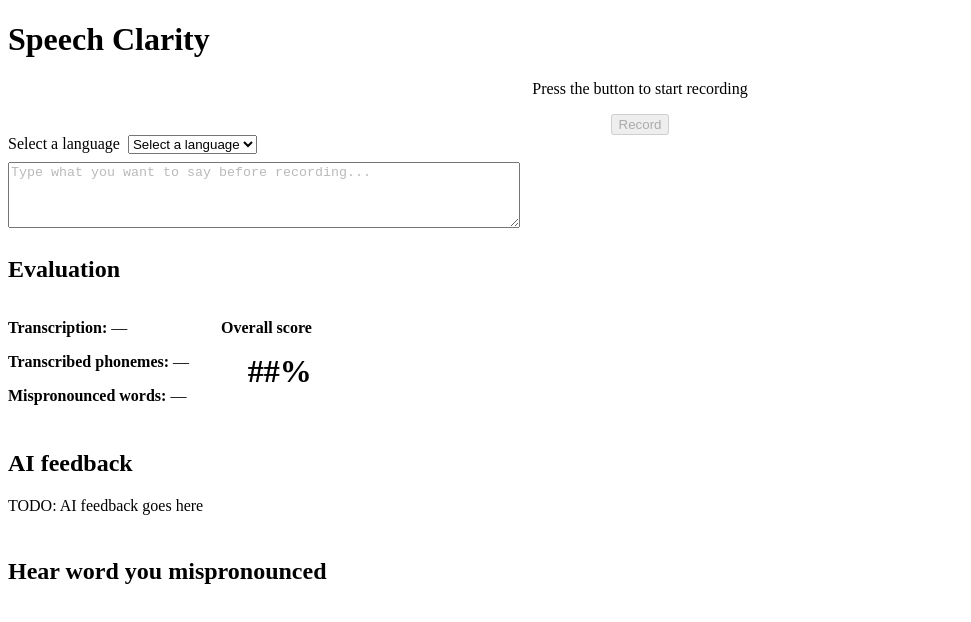
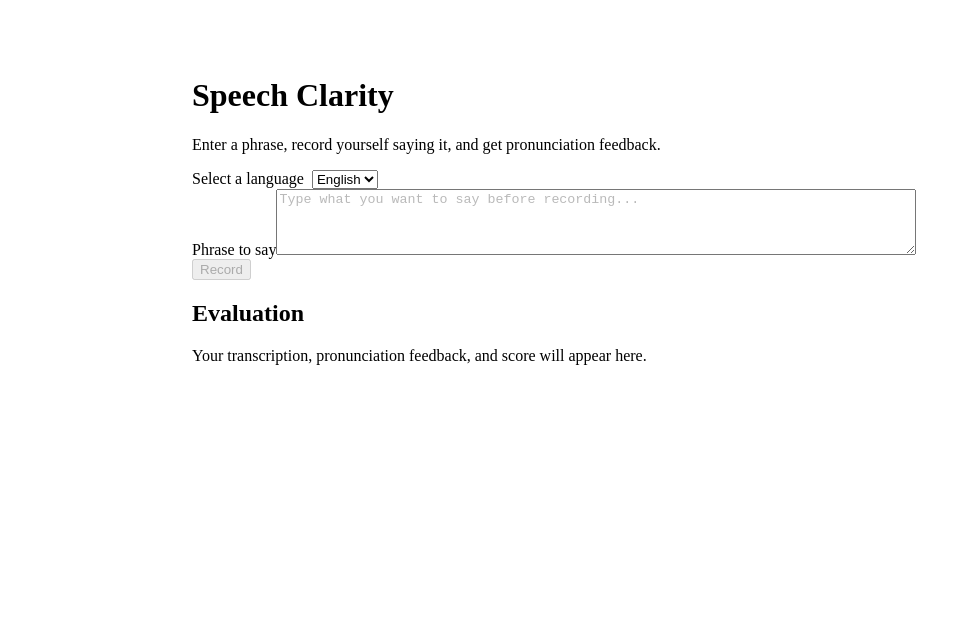
Before and after one commit to Asky-2759/vigilant-train, a React (Vite) app in the folder frontend/: page / in a window 1280 px wide. Shown: the top 622 px of the page, without its empty margins (0-971 px from the left). Built offline with nearby package versions, Linux system fonts and the light colour scheme.

Commit message:
Added LLM analysis

```diff
--- a/frontend/src/pages/MainPage.tsx
+++ b/frontend/src/pages/MainPage.tsx
@@ -1,93 +1,231 @@
-import { useState } from 'react';
-
-/* Types */
+import { useEffect, useRef, useState } from 'react';
 
 interface Language {
-  code: string; // e.g. "en"
-  label: string; // e.g. "English"
+  code: string;
+  label: string;
 }
 
-interface EvaluationResult {
-  transcription: string;
-  transcribedPhonemes: string;
-  mispronouncedWords: MispronouncedWord[][][];
-  overallScore: number; // 0-100
+interface WordResult {
+  position: number;
+  word: string;
+  expected: string;
+  heard: string;
+  status: string;
+  confidence: number;
 }
 
-interface MispronouncedWord {
-  word: string;
-  expected: string; // expected phonemes, e.g. "həˈloʊ"
-  heard: string; // phonemes the user actually produced
-  ipa: string; // IPA shown in "Hear the words you mispronounced"
+interface ScoreTerm {
+  key: string;
+  label: string;
+  value: number;
+  weight: number;
+  detail: string;
 }
 
-interface AIFeedback {
-  feedbackText: string;
+interface AnalysisResult {
+  score: number;
+  transcribe?: string;
+  heard_ipa?: string;
+  words: WordResult[];
+  feedback?: string;
+  breakdown?: ScoreTerm[];
+  band?: { label: string; status: string };
+  duration?: number;
+  has_reference?: boolean;
+  reference_error?: string;
 }
 
+const MAX_RECORDING_MS = 30_000;
+
 export default function MainPage() {
+  const [languages] = useState<Language[]>([
+    { code: 'en', label: 'English' },
+  ]);
+  const [selectedLanguage, setSelectedLanguage] = useState('en');
+  const [speechText, setSpeechText] = useState('');
+  const [isRecording, setIsRecording] = useState(false);
+  const [isAnalyzing, setIsAnalyzing] = useState(false);
+  const [errorMessage, setErrorMessage] = useState('');
+  const [result, setResult] = useState<AnalysisResult | null>(null);
+  const [audioUrl, setAudioUrl] = useState('');
 
-  const [languages] = useState<Language[]>([
-    { code: "en", label: "English" }
-  ]);
-  const [selectedLanguage, setSelectedLanguage] = useState("");
-  const [speechText, setSpeechText] = useState("");
+  const recorderRef = useRef<MediaRecorder | null>(null);
+  const streamRef = useRef<MediaStream | null>(null);
+  const chunksRef = useRef<BlobPart[]>([]);
+  const recordingTimerRef = useRef<number | null>(null);
+  const audioUrlRef = useRef('');
+  const unmountedRef = useRef(false);
+  const stopRecordingRef = useRef<() => void>(() => undefined);
 
-  const [backendResponse, setBackendResponse] = useState<string>("");
-  const [isCallingBackend, setIsCallingBackend] = useState(false);
-  const [isRecording, setIsRecording] = useState(false);
+  useEffect(() => {
+    unmountedRef.current = false;
+    return () => {
+      unmountedRef.current = true;
+      if (recordingTimerRef.current !== null) {
+        window.clearTimeout(recordingTimerRef.current);
+      }
+      if (recorderRef.current?.state === 'recording') {
+        recorderRef.current.stop();
+      }
+      streamRef.current?.getTracks().forEach((track) => track.stop());
+      if (audioUrlRef.current) URL.revokeObjectURL(audioUrlRef.current);
+    };
+  }, []);
 
-  /* ---------- Placeholder ---------- */
-  async function callBackend() {
-    setIsCallingBackend(true);
-    setBackendResponse("");
-
-    try {
-      const response = await fetch("/api/health");
-      if (!response.ok) {
-        throw new Error(`Backend request failed (${response.status})`);
+  async function startRecording() {
+    const expectedText = speechText.trim();
+    if (!expectedText) {
+      setErrorMessage('Enter the phrase you want to practise before recording.');
+      return;
+    }
+    if (!selectedLanguage) {
+      setErrorMessage('Select a language before recording.');
+      return;
+    }
+    if (!navigator.mediaDevices?.getUserMedia || typeof MediaRecorder === 'undefined') {
+      setErrorMessage('Audio recording is not supported in this browser. Try a recent browser over localhost or HTTPS.');
+      return;
     }
 
-      const health = await response.json();
-      setBackendResponse(JSON.stringify(health, null, 2));
+    setErrorMessage('');
+    setResult(null);
+    if (audioUrlRef.current) {
+      URL.revokeObjectURL(audioUrlRef.current);
+      audioUrlRef.current = '';
+      setAudioUrl('');
+    }
+
+    let stream: MediaStream | null = null;
+    try {
+      stream = await navigator.mediaDevices.getUserMedia({ audio: true });
+      if (unmountedRef.current) {
+        stream.getTracks().forEach((track) => track.stop());
+        return;
+      }
+      const mimeType = getRecordingMimeType();
+      const recorder = mimeType
+        ? new MediaRecorder(stream, { mimeType })
+        : new MediaRecorder(stream);
+
+      streamRef.current = stream;
+      recorderRef.current = recorder;
+      chunksRef.current = [];
+      recorder.ondataavailable = (event) => {
+        if (event.data.size > 0) chunksRef.current.push(event.data);
+      };
+      recorder.onerror = () => {
+        if (!unmountedRef.current) {
+          setErrorMessage('The browser could not record audio. Check microphone access and try again.');
+        }
+        stream?.getTracks().forEach((track) => track.stop());
+      };
+      recorder.onstop = () => {
+        if (recordingTimerRef.current !== null) {
+          window.clearTimeout(recordingTimerRef.current);
+          recordingTimerRef.current = null;
+        }
+        const blob = new Blob(chunksRef.current, {
+          type: recorder.mimeType || 'audio/webm',
+        });
+        stream?.getTracks().forEach((track) => track.stop());
+        streamRef.current = null;
+        recorderRef.current = null;
+        if (!unmountedRef.current) {
+          void uploadRecording(blob, expectedText);
+        }
+      };
+
+      recorder.start(250);
+      setIsRecording(true);
+      recordingTimerRef.current = window.setTimeout(
+        () => stopRecordingRef.current(),
+        MAX_RECORDING_MS,
+      );
     } catch (error) {
-      setBackendResponse(
-        error instanceof Error ? error.message : "Backend request failed"
+      stream?.getTracks().forEach((track) => track.stop());
+      streamRef.current = null;
+      recorderRef.current = null;
+      if (!unmountedRef.current) {
+        setErrorMessage(
+          error instanceof Error
+            ? `Could not start recording: ${error.message}`
+            : 'Could not start recording. Check microphone permissions and try again.',
         );
-    } finally {
-      setIsCallingBackend(false);
+      }
     }
   }
 
-  /* ---------- Render ---------- */
+  function stopRecording() {
+    const recorder = recorderRef.current;
+    if (!recorder || recorder.state !== 'recording') return;
+    setIsRecording(false);
+    setIsAnalyzing(true);
+    if (recordingTimerRef.current !== null) {
+      window.clearTimeout(recordingTimerRef.current);
+      recordingTimerRef.current = null;
+    }
+    recorder.stop();
+  }
+
+  stopRecordingRef.current = stopRecording;
+
+  async function uploadRecording(blob: Blob, expectedText: string) {
+    if (blob.size === 0) {
+      setIsAnalyzing(false);
+      setErrorMessage('No audio was captured. Check microphone access and try again.');
+      return;
+    }
+
+    const url = URL.createObjectURL(blob);
+    audioUrlRef.current = url;
+    setAudioUrl(url);
+
+    const form = new FormData();
+    form.append('file', blob, recordingFilename(blob.type));
+    form.append('expected_text', expectedText);
+
+    try {
+      const response = await fetch('/api/analyze', {
+        method: 'POST',
+        body: form,
+      });
+      const body: unknown = await response.json();
+      if (!response.ok) {
+        const detail = isRecord(body) && typeof body.detail === 'string'
+          ? body.detail
+          : `Scoring failed (${response.status}).`;
+        throw new Error(detail);
+      }
+      if (!isAnalysisResult(body)) {
+        throw new Error('The scoring service returned an unexpected response.');
+      }
+      if (!unmountedRef.current) setResult(body);
+    } catch (error) {
+      if (!unmountedRef.current) {
+        setErrorMessage(
+          error instanceof Error ? error.message : 'Audio scoring failed. Please try again.',
+        );
+      }
+    } finally {
+      if (!unmountedRef.current) setIsAnalyzing(false);
+    }
+  }
+
+  const mispronouncedWords = result?.words.filter((word) => word.status !== 'ok') ?? [];
+
   return (
-  <div>
+    <main style={{ maxWidth: '56rem', margin: '2rem auto', padding: '1.5rem' }}>
       <h1>Speech Clarity</h1>
+      <p>Enter a phrase, record yourself saying it, and get pronunciation feedback.</p>
 
-    <p style={{ textAlign: 'center' }}>Press the button to start recording</p>
-    <div style={{ display: "flex", justifyContent: "center" }}>
-      <button
-        onClick={() => {
-          setIsRecording((recording) => !recording);
-          if (!isRecording) {
-            void callBackend();
-          }
-        }}
-        disabled={!speechText.trim() || isCallingBackend}
-      >
-        {isRecording ? "Stop" : "Record"}
-      </button>
-    </div>
-
-    <div style={{ display: "flex", flexDirection: "column", alignItems: "flex-start", gap: "0.5rem" }}>
-      <div style={{ display: "flex", alignItems: "center", gap: "0.5rem" }}>
+      <div style={{ display: 'flex', alignItems: 'center', gap: '0.5rem' }}>
         <label htmlFor="language-select">Select a language</label>
         <select
           id="language-select"
           value={selectedLanguage}
           onChange={(event) => setSelectedLanguage(event.target.value)}
+          disabled={isRecording || isAnalyzing}
         >
-          <option value="" disabled>Select a language</option>
           {languages.map((language) => (
             <option key={language.code} value={language.code}>
               {language.label}
@@ -95,46 +233,138 @@ export default function MainPage() {
           ))}
         </select>
       </div>
+
+      <label htmlFor="speech-input">Phrase to say</label>
       <textarea
+        id="speech-input"
         className="speech-input"
-        aria-label="Text to say"
         placeholder="Type what you want to say before recording..."
         rows={4}
         value={speechText}
         onChange={(event) => setSpeechText(event.target.value)}
-        style={{ width: "min(100%, 32rem)", boxSizing: "border-box" }}
+        disabled={isRecording || isAnalyzing}
+        style={{ width: 'min(100%, 40rem)', boxSizing: 'border-box' }}
       />
       <style>{`
-        .speech-input::placeholder {
-          opacity: 0.5;
-        }
+        .speech-input::placeholder { opacity: 0.5; }
       `}</style>
+
+      <div style={{ display: 'flex', alignItems: 'center', gap: '1rem', flexWrap: 'wrap' }}>
+        <button
+          type="button"
+          onClick={isRecording ? stopRecording : () => void startRecording()}
+          disabled={isAnalyzing || (!isRecording && !speechText.trim())}
+        >
+          {isRecording ? 'Stop recording' : 'Record'}
+        </button>
+        <span aria-live="polite">
+          {isRecording
+            ? 'Recording… (maximum 30 seconds)'
+            : isAnalyzing
+              ? 'Scoring your recording…'
+              : ''}
+        </span>
+      </div>
+
+      {errorMessage && (
+        <p role="alert" style={{ color: '#a91d30' }}>{errorMessage}</p>
+      )}
+
+      {audioUrl && (
+        <section aria-label="Your recording">
+          <h2>Your recording</h2>
+          <audio controls src={audioUrl}>Your browser cannot play this recording.</audio>
+        </section>
+      )}
+
       <section aria-labelledby="evaluation-heading">
         <h2 id="evaluation-heading">Evaluation</h2>
-        <div style={{ display: "flex", justifyContent: "space-between", alignItems: "flex-start", gap: "2rem" }}>
+        {!result && !isAnalyzing && (
+          <p>Your transcription, pronunciation feedback, and score will appear here.</p>
+        )}
+        {isAnalyzing && <p role="status">Analysing your pronunciation. This may take a little while.</p>}
+        {result && (
+          <>
+            <div style={{ display: 'flex', justifyContent: 'space-between', alignItems: 'flex-start', gap: '2rem', flexWrap: 'wrap' }}>
               <div>
-            <p><strong>Transcription:</strong> —</p>
-            <p><strong>Transcribed phonemes:</strong> —</p>
-            <p><strong>Mispronounced words:</strong> —</p>
+                <p><strong>Transcription:</strong> {result.transcribe || 'No transcription returned'}</p>
+                <p><strong>Transcribed phonemes:</strong> {result.heard_ipa || 'No phonemes returned'}</p>
+                {typeof result.duration === 'number' && (
+                  <p><strong>Recording length:</strong> {result.duration.toFixed(1)} seconds</p>
+                )}
               </div>
-          <div style={{ textAlign: "right" }}>
+              <div style={{ textAlign: 'right' }}>
                 <p><strong>Overall score</strong></p>
-            <p style={{ fontSize: "2rem", fontWeight: "bold", marginTop: 0 }}>##%</p>
+                <p style={{ fontSize: '2rem', fontWeight: 'bold', marginTop: 0 }}>
+                  {Math.round(result.score)}%
+                </p>
+                {result.band && <p>{result.band.label}</p>}
               </div>
             </div>
-      </section>
-      <section aria-labelledby="ai-feedback-heading">
-        <h2 id="ai-feedback-heading">AI feedback</h2>
-        <p>TODO: AI feedback goes here</p>
-      </section>
-      <section aria-labelledby="hear-mispronounced-heading">
-        <h2 id="hear-mispronounced-heading">Hear word you mispronounced</h2>
-      </section>
+
+            {result.breakdown && result.breakdown.length > 0 && (
+              <div>
+                <h3>Score breakdown</h3>
+                <ul>
+                  {result.breakdown.map((term) => (
+                    <li key={term.key}>
+                      <strong>{term.label}:</strong> {Math.round(term.value)}% ({term.detail})
+                    </li>
+                  ))}
+                </ul>
               </div>
-    {backendResponse && (
-      <pre style={{ textAlign: "center" }}>{backendResponse}</pre>
             )}
 
-  </div>
+            <h3>Word-by-word pronunciation</h3>
+            {result.words.length > 0 ? (
+              <ul>
+                {result.words.map((word) => (
+                  <li key={word.position} style={{ marginBottom: '0.5rem' }}>
+                    <strong>{word.word}</strong> — {word.status === 'ok' ? 'Good' : word.status === 'close' ? 'Almost' : 'Needs practice'}
+                    {' · '}expected /{word.expected || '—'}/
+                    {' · '}heard /{word.heard || '—'}/
+                  </li>
+                ))}
+              </ul>
+            ) : <p>No word-level results were returned.</p>}
+
+            <h3>Words to practise</h3>
+            {mispronouncedWords.length > 0 ? (
+              <ul>
+                {mispronouncedWords.map((word) => (
+                  <li key={word.position}>
+                    <strong>{word.word}</strong>: expected /{word.expected || '—'}/, heard /{word.heard || '—'}/
+                  </li>
+                ))}
+              </ul>
+            ) : <p>No words were flagged.</p>}
+
+            {result.feedback && <p><strong>Feedback:</strong> {result.feedback}</p>}
+            {result.reference_error && (
+              <p>The reference voice was unavailable, so the score used the other pronunciation measures.</p>
+            )}
+          </>
+        )}
+      </section>
+    </main>
   );
 }
+
+function getRecordingMimeType() {
+  const candidates = ['audio/webm;codecs=opus', 'audio/webm', 'audio/mp4'];
+  return candidates.find((mimeType) => MediaRecorder.isTypeSupported(mimeType)) ?? '';
+}
+
+function recordingFilename(mimeType: string) {
+  const extension = mimeType.includes('mp4') ? 'mp4' : mimeType.includes('ogg') ? 'ogg' : 'webm';
+  return `recording.${extension}`;
+}
+
+function isRecord(value: unknown): value is Record<string, unknown> {
+  return typeof value === 'object' && value !== null;
+}
+
+function isAnalysisResult(value: unknown): value is AnalysisResult {
+  if (!isRecord(value)) return false;
+  return typeof value.score === 'number' && Array.isArray(value.words);
+}
```
Also changed, not shown: 1 other file (tests, documents, lock files or other folders). Lines whose indentation alone changed are shown as unchanged.
